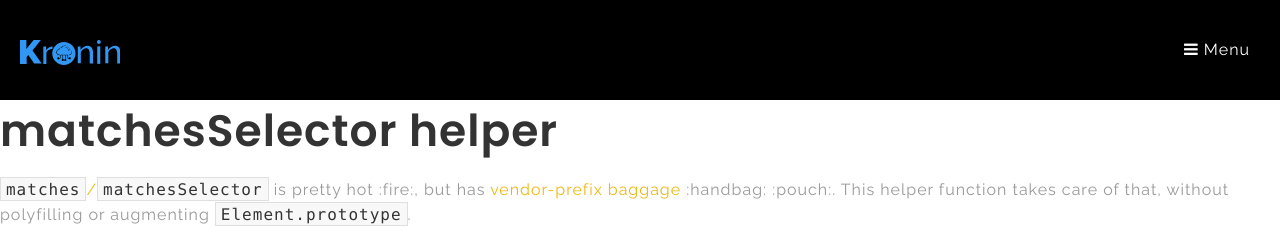
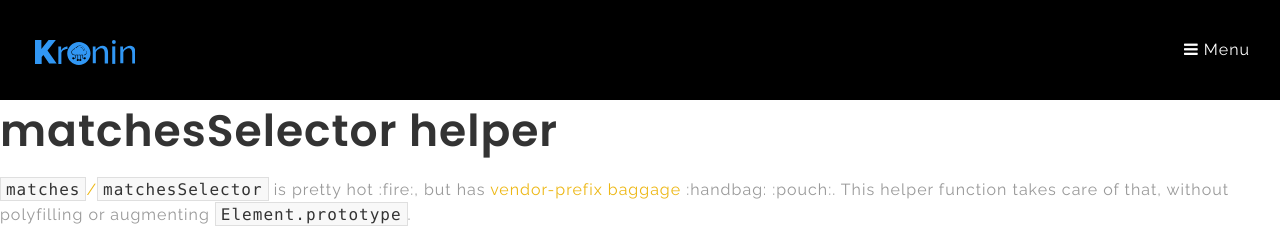
Before and after one commit to Kronin-Cloud/kronin.cloud-website, a Jekyll site: the page built from bower_components/desandro-matches-selector/README.md, in a window 1280 px wide. Shown: the top 230 px of the page. Built offline with Jekyll 4.4.1, drawn with Linux system fonts in a browser that asks for light colours; our own code applies the rules of GitHub Pages for plain Markdown files.

Commit message:
fixed_css

```diff
--- a/assets/css/main.css
+++ b/assets/css/main.css
@@ -192,6 +192,7 @@
 }
 .services_icon{
     background-color: transparent;
+    border: 3px solid rgb(0, 172, 237)!important;
 }
 .section-header h2::after, .section-header h3::after, .fullscreen .layer h1::after,
 .section-title p.small-title::after{
@@ -269,11 +270,11 @@
   margin-bottom: 20px;
 }
 .columns{
-  z-index: 3;
+  /* z-index: 3; */
 }
 .logo{
   width: 100px!important;
-
+  margin-left: 15px;
 }
 
 .netlify-identity-button{
@@ -283,12 +284,15 @@
     margin-top: 5px;
 }
 .shrink .logo{
-  width: 74px!important;
+  width: 75px!important;
+  margin-top: 5px;
 }
 .shrink .identity-login-link{
-  margin-top: 2px;
+  /* margin-top: 2px; */
 }
-
+.right li a:hover{
+  color: rgb(0, 172, 237)!important;
+}
 
 @media only screen and (max-width: 767px) {
   .portfolio_open .portfolio_center{
```
